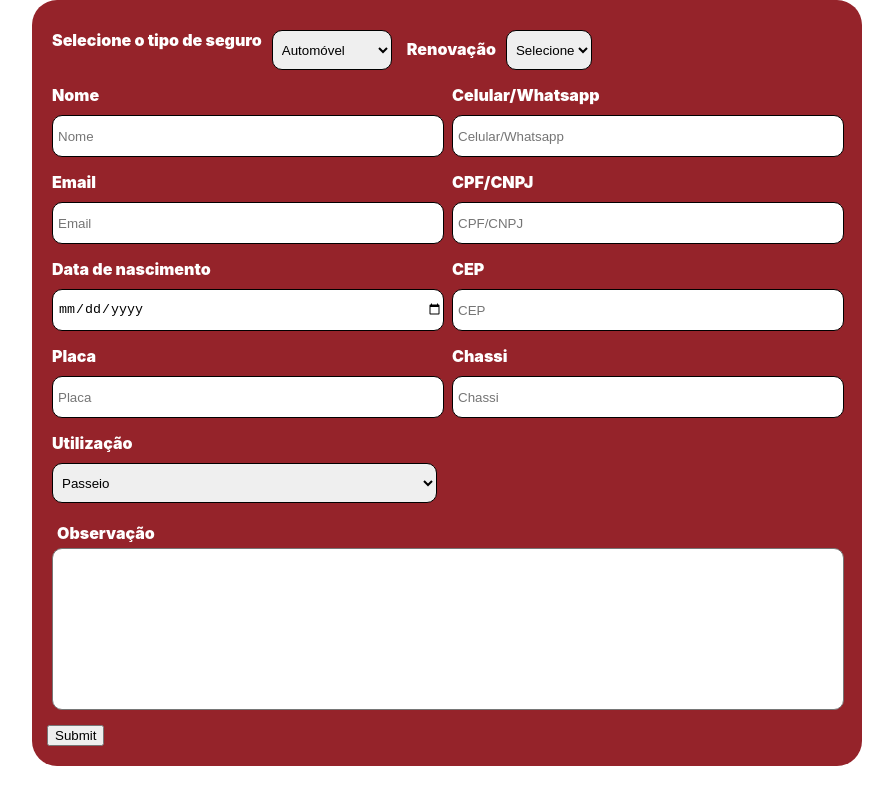
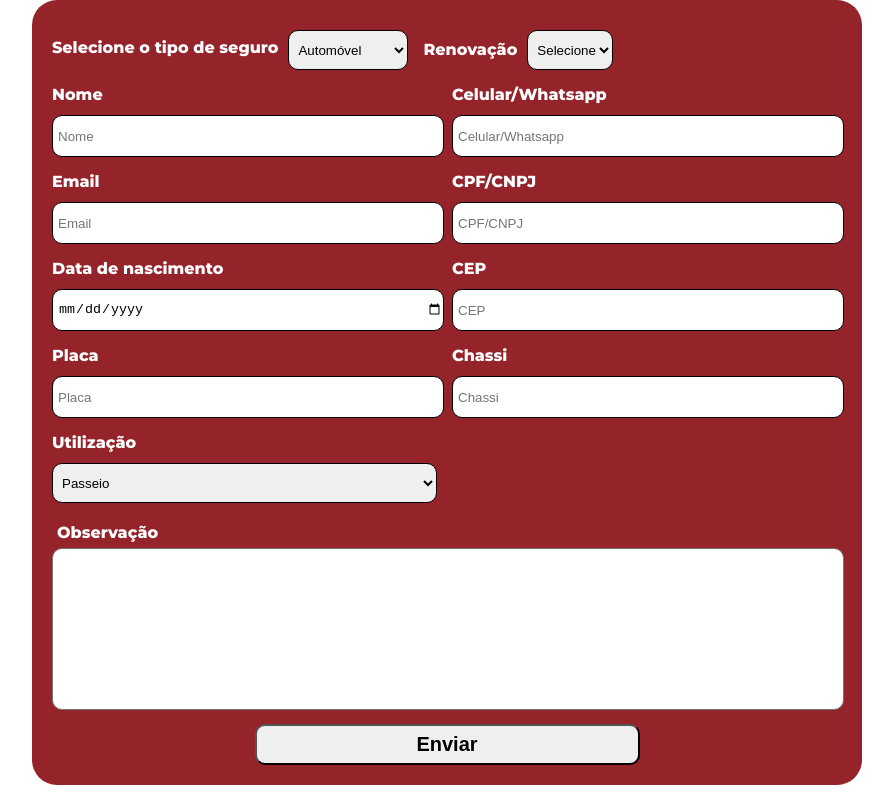
Before and after one commit to T14g/react-multi-form, a React (Create React App) app: page / in a window 1280 px wide. Shown: the whole page, without its empty margins (193-1086 px from the left). Built offline with nearby package versions, Linux system fonts and the light colour scheme; the HTML template or start-up script is replaced by a standard one.

Commit message:
New helpers, form changes

```diff
--- a/public/index.html
+++ b/public/index.html
@@ -15,6 +15,7 @@
       user's mobile device or desktop. See https://developers.google.com/web/fundamentals/web-app-manifest/
     -->
     <link rel="manifest" href="%PUBLIC_URL%/manifest.json" />
+    <link href="https://fonts.googleapis.com/css2?family=Montserrat:wght@500;600;700;800&amp;display=swap" rel="stylesheet">
     <!--
       Notice the use of %PUBLIC_URL% in the tags above.
       It will be replaced with the URL of the `public` folder during the build.
--- a/src/components/form/form.component.jsx
+++ b/src/components/form/form.component.jsx
@@ -4,14 +4,16 @@ import InputComponent from '../input/input.component';
 import SelectToggler from '../select-toggler/select-toggler.component';
 import { renderOptionRows } from '../../helpers/view';
 import { _SELECT_OPTIONS } from './data';
+import { handleSubmit } from '../../helpers/message';
 
 import {
-    FormContainer,
+    FormStyled,
     Container,
     Row,
     Column,
     InnerContainer,
-    Label
+    Label,
+    Error
 } from './form.styled';
 class Form extends React.Component {
 
@@ -57,11 +59,11 @@ class Form extends React.Component {
         let renewable = this.state.renewable;
 
         return (
-            <FormContainer>
+            <FormStyled method="POST" onSubmit={handleSubmit}>
 
                 <Container>
                     <Row className="row-top">
-                        <Label>Selecione o tipo de seguro</Label>
+                        <Label className="label-tipo">Selecione o tipo de seguro</Label>
                         <SelectComponent
                             handleSelect={this.handleSelection}
                             options={selectOptions}
@@ -73,6 +75,9 @@ class Form extends React.Component {
                                 <Column className="renew-col">
                                     <Label>Renovação</Label>
                                     <SelectToggler>
+                                    <Error className='error-seguradora'>
+                                        Digite o nome da seguradora!
+                                    </Error>
                                         <InputComponent
                                             key='seguradora'
                                             type='text'
@@ -82,10 +87,12 @@ class Form extends React.Component {
                                             required={true}
                                         />
                                     </SelectToggler>
+                                    <Error className='error-renew'>
+                                        Selecione se quer renovar!
+                                    </Error>
                                 </Column>
                             ) : null
                         }
-
 
                     </Row>
                 </Container>
@@ -94,7 +101,7 @@ class Form extends React.Component {
                     {selected ? renderOptionRows(selected) : null}
                 </InnerContainer>
 
-            </FormContainer>
+            </FormStyled>
         )
     }
 }
--- a/src/components/form/form.styled.jsx
+++ b/src/components/form/form.styled.jsx
@@ -1,6 +1,6 @@
 import styled from 'styled-components';
 
-export const FormContainer =  styled.div`
+export const FormStyled =  styled.form`
     max-width: 800px;
     margin: 0 auto;
     padding: 20px 15px;
@@ -8,6 +8,8 @@ export const FormContainer =  styled.div`
     background: #95232a;
     border-radius: 25px;
     color: #fff;
+    font-family: "Montserrat",sans-serif;
+    font-weight: 400;
 
     &:after{
         display: table;
@@ -22,9 +24,7 @@ export const FormContainer =  styled.div`
         border-radius: 10px;
     }
 `
-export const Container = styled.div`
-
-`
+export const Container = styled.div``
 
 export const Row = styled.div`
     display: flex;
@@ -43,6 +43,11 @@ export const Row = styled.div`
         border-radius: 10px;
     }
 
+    &.row-top{
+        .label-tipo{
+            line-height: 45px;
+        }
+    }
 `
 
 export const Column = styled.div`
@@ -86,6 +91,13 @@ export const Label = styled.label`
     font-weight: 900;
 `
 
+export const Error = styled.div`
+    padding-left: 5px;
+    font-size: 14px;
+    color: orange;
+    display: none;
+`
+
 export const InnerContainer = styled.div`
     margin: 0 auto;
 
@@ -108,5 +120,17 @@ export const InnerContainer = styled.div`
 `
 
 export const Submit = styled.button`
+    width: 100%;
+    display: block;
+    max-width: 385px;
+    padding: 7px 15px;
+    margin: 0 auto;
+    border-radius: 10px;
+    font-weight: 700;
+    font-size: 20px;
 
+    &:hover{
+        opacity: 0.8;
+        cursor: pointer;
+    }
 `
--- a/src/components/form/helpers.js
+++ /dev/null
@@ -1,59 +0,0 @@
-import { _INPUTS } from "./data";
-
-export const handleSubmit = () => {
-    const message = createMessage();
-    console.log(message);
-}
-
-// Create the message to be sent
-const createMessage = () => {
-
-    const tipoSeguro = document.querySelector('.tipo-seguro').value;
-    const elementsInput = document.querySelectorAll('.form-body input');
-    const renewableSelect = document.querySelector('.select-renew').value;
-
-    let message = 'Iai Rampon,\n\n';
-
-    message += `Tipo de seguro: ${tipoSeguro} \n`
-
-    if (renewableSelect === 'yes') {
-        const renewSeguradora = document.querySelector('.renew-seguradora').value;
-        message += `Renovação: sim \n`
-        message += `Seguradora: ${renewSeguradora} \n`
-    }else{
-        message += `Renovação: não \n`
-    }
-
-
-    elementsInput.forEach((el) => {
-        message += `${el.placeholder} : ${el.value}\n`
-    })
-
-    message += 'Fim da mensagem';
-
-    return message;
-
-}
-
-const sendMessage = (message) => {
-    const mailerURL = 'http://mattosseguros.com.br/mailer.php';
-
-    fetch(mailerURL, {
-        method: "POST",
-        body: JSON.stringify({ 'message': message })
-    });
-}
-
-
-// Get input data by Id
-export const getInput = (id) => {
-    let inputData = {};
-
-    _INPUTS.forEach((inp) => {
-        if (inp.id === id && inp.id) {
-            inputData = inp;
-        }
-    })
-
-    return inputData;
-}
--- a/src/components/input/input.component.jsx
+++ b/src/components/input/input.component.jsx
@@ -1,4 +1,3 @@
-import React from 'react';
 import { InputStyled } from './input.styles';
 
 const InputComponent = ({ type, name, placeholder, required, customClass }) => {
--- a/src/components/option/option.component.jsx
+++ b/src/components/option/option.component.jsx
@@ -1,5 +1,3 @@
-import React from 'react';
-
 const Option = ({ name, value }) => {
 
     return (
--- a/src/components/select-toggler/select-toggler.styles.jsx
+++ b/src/components/select-toggler/select-toggler.styles.jsx
@@ -1,9 +1,5 @@
 import styled from "styled-components";
 
-export const Select = styled.select`
+export const Select = styled.select``
 
-`
-
-export const Option = styled.option`
-
-`
+export const Option = styled.option``
--- a/src/components/select/select.component.jsx
+++ b/src/components/select/select.component.jsx
@@ -1,4 +1,3 @@
-import React from 'react';
 import Option from '../option/option.component';
 
 const SelectComponent = ({ options, handleSelect, customClass, required = false }) => {
--- a/src/components/textarea/textarea.component.jsx
+++ b/src/components/textarea/textarea.component.jsx
@@ -1,4 +1,3 @@
-import React from 'react';
 import { TextareaStyled } from './textarea.styles';
 
 const TextArea = ({ placeholder = null, required = false, customClass }) => {
--- a/src/helpers/message.js
+++ b/src/helpers/message.js
@@ -1,5 +1,9 @@
-export const handleSubmit = () => {
+import { validator } from "./validator";
+
+export const handleSubmit = (e) => {
+    e.preventDefault();
     const message = createMessage();
+    validator();
     console.log(message);
 }
 
--- /dev/null
+++ b/src/helpers/validator.js
@@ -0,0 +1,54 @@
+export const validator = () => {
+    let valid = true;
+
+    const elementsInput = document.querySelectorAll('.form-body input');
+    const selectRenewEl = document.querySelector('.select-renew').value;
+    console.log(selectRenewEl);
+
+    if(selectRenewEl === 'Selecione'){
+        valid = false;
+        document.querySelector('.error-renew').style.display = "inline";
+    }else if(selectRenewEl === 'No'){
+        valid = true;
+        document.querySelector('.error-renew').style.display = "none";
+    }else if(selectRenewEl === 'Yes'){
+        const seguradoraEl = document.querySelector('.renew-seguradora').value;
+
+        if(seguradoraEl === null || seguradoraEl === '' || seguradoraEl === undefined){
+            valid = false;
+            document.querySelector('.error-seguradora').style.display = "block";
+        }else{
+            valid = true;
+            document.querySelector('.error-').style.display = "none";
+        }
+
+    }
+
+    elementsInput.forEach((el) => {
+        if (el.hasAttribute('required')) {
+            if(el.value === null || el.value === '' || el.value === undefined){
+                valid = false;
+                document.querySelector('.error-' + el.name).style.display = "block";
+            }else{
+                valid = true;
+                document.querySelector('.error-' + el.name).style.display = "none";
+            }
+        }
+    });
+
+    if(valid){
+        alert("All validated");
+    }
+
+    // elementsSelect.forEach((el) => {
+    //     if (el.hasAttribute('required')) {
+
+    //         console.log(el);
+    //         // if(el.value === null || el.value === '' || el.value === undefined){
+    //         //     valid = false;
+    //         // }
+    //     }
+    // });
+
+
+}
--- a/src/helpers/view.js
+++ b/src/helpers/view.js
@@ -1,11 +1,11 @@
 import React from "react";
 import { _INPUTS, _SELECT_OPTIONS } from "../components/form/data";
-import { Row, Column, Label, Submit } from "../components/form/form.styled";
+import { Row, Column, Label, Submit, Error } from "../components/form/form.styled";
 import SelectComponent from "../components/select/select.component";
 import Aniversarios from "../components/aniversarios/aniversarios.component";
 import TextArea from "../components/textarea/textarea.component";
 import InputComponent from "../components/input/input.component";
-import { handleSubmit } from "../components/form/helpers";
+import { handleSubmit } from "../helpers/message";
 
 // Get input data by Id
 export const getInput = (id) => {
@@ -63,6 +63,9 @@ export const prepareRow = (rowData, index) => {
                         return (
                             <Column key={index}>
                                 <Label>{data.placeholder}</Label>
+                                <Error className={`error-${data.name}`}>
+                                    Preencha corretamente!
+                                </Error>
                                 <InputComponent
                                     key={index}
                                     type={data.type}
@@ -104,7 +107,7 @@ export const renderOptionRows = (option) => {
             </Row>
             <Submit
                 onClick={handleSubmit}
-            >Submit</Submit>
+            >Enviar</Submit>
         </React.Fragment>
     )
 }
```
